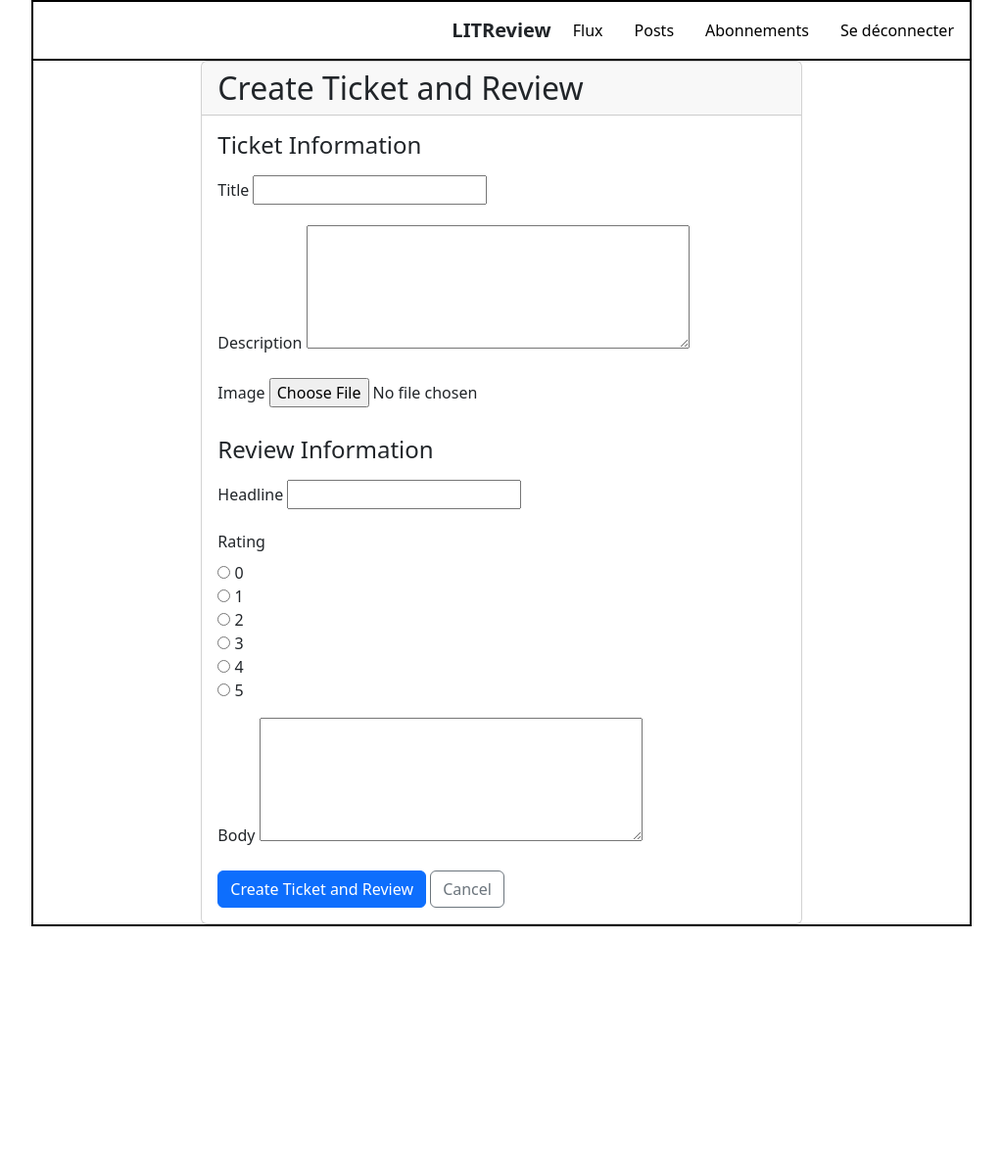
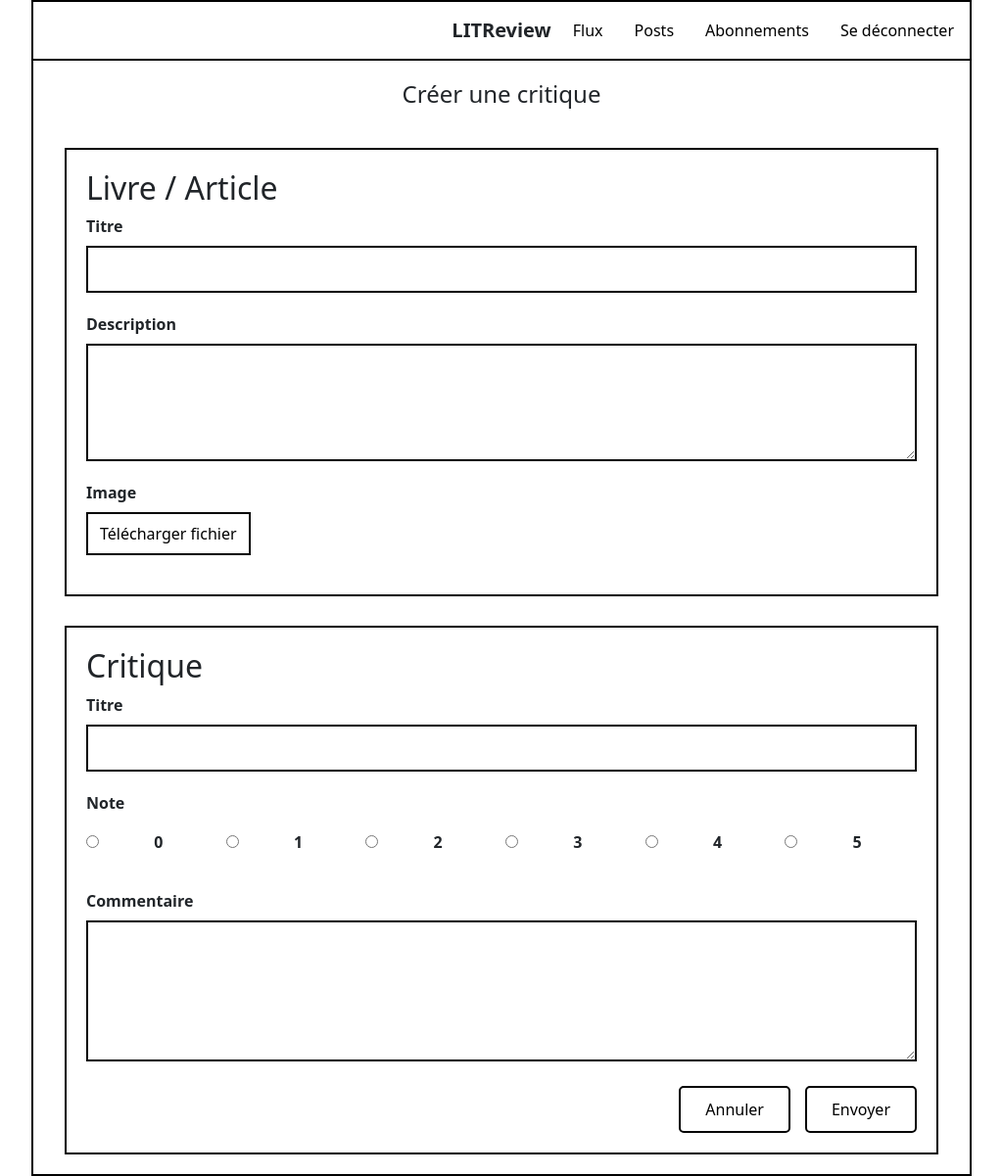
Before and after one commit to Hedi-Slm/Project9_Django_app, a Django app: page /reviews/create-ticket-review/ in a window 1280 px wide. Shown: the whole page at 98% size, without its empty margins (128-1151 px from the left). Before the commit the page ends 946 px from the top, so only its background shows below. Run offline with Django 5.2, Linux system fonts and the light colour scheme; a user stored in the database is signed in.

Commit message:
Updated the html to fit the wireframe

```diff
--- a/reviews/templates/reviews/create_ticket_review.html
+++ b/reviews/templates/reviews/create_ticket_review.html
@@ -1,47 +1,75 @@
 {% extends 'base_plus_navbar.html' %}
+{% load static %}
 
-{% block title %}Create Ticket and Review - LITReview{% endblock %}
+{% block title %}Create Ticket and Review - LITReview{% endblock title%}
+
+{% block extra_css %}
+<link rel="stylesheet" href="{% static 'reviews/create_ticket_review.css' %}">
+{% endblock extra_css %}
 
 {% block content %}
-<div class="row justify-content-center">
-    <div class="col-md-8">
-        <div class="card">
-            <div class="card-header">
-                <h2 class="mb-0">Create Ticket and Review</h2>
+<div class="combined-container">
+    <h1 class="page-title">Créer une critique</h1>
+
+    <form method="post" enctype="multipart/form-data">
+        {% csrf_token %}
+
+        <!-- Ticket Section -->
+        <div class="ticket-section">
+            <h2>Livre / Article</h2>
+
+            <div class="form-group">
+                <label for="id_title">Titre</label>
+                <input type="text" name="title" id="id_title" class="form-control" required>
             </div>
-            <div class="card-body">
-                <form method="post" enctype="multipart/form-data">
-                    {% csrf_token %}
 
-                    <h4 class="mb-3">Ticket Information</h4>
-                    {% for field in grouped_fields.ticket_fields %}
-                        <div class="mb-3">
-                            <label for="{{ field.id_for_label }}" class="form-label">{{ field.label }}</label>
-                            {{ field.errors }}
-                            {{ field }}
-                            {% if field.help_text %}
-                                <small class="form-text text-muted">{{ field.help_text }}</small>
-                            {% endif %}
-                        </div>
-                    {% endfor %}
+            <div class="form-group">
+                <label for="id_description">Description</label>
+                <textarea name="description" id="id_description" class="form-control" rows="4"></textarea>
+            </div>
 
-                    <h4 class="mb-3 mt-4">Review Information</h4>
-                    {% for field in grouped_fields.review_fields %}
-                        <div class="mb-3">
-                            <label for="{{ field.id_for_label }}" class="form-label">{{ field.label }}</label>
-                            {{ field.errors }}
-                            {{ field }}
-                            {% if field.help_text %}
-                                <small class="form-text text-muted">{{ field.help_text }}</small>
-                            {% endif %}
-                        </div>
-                    {% endfor %}
-
-                    <button type="submit" class="btn btn-primary">Create Ticket and Review</button>
-                    <a href="{% url 'reviews:feed' %}" class="btn btn-outline-secondary">Cancel</a>
-                </form>
+            <div class="form-group">
+                <label for="id_image">Image</label>
+                <button type="button" class="file-upload-btn" onclick="document.getElementById('id_image').click()">
+                    Télécharger fichier
+                </button>
+                <input type="file" name="image" id="id_image" style="display: none;">
             </div>
         </div>
-    </div>
+
+        <!-- Review Section -->
+        <div class="review-section">
+            <h2>Critique</h2>
+
+            <div class="form-group">
+                <label for="id_headline">Titre</label>
+                <input type="text" name="headline" id="id_headline" class="form-control" required>
+            </div>
+
+            <div class="form-group">
+                <label>Note</label>
+                <div class="rating-grid">
+                    {% for i in "012345"|make_list %}
+                    <div class="rating-option">
+                        <label>
+                            <input type="radio" name="rating" value="{{ i }}" required>
+                            <span class="radio-number">{{ i }}</span>
+                        </label>
+                    </div>
+                    {% endfor %}
+                </div>
+            </div>
+
+            <div class="form-group">
+                <label for="id_body">Commentaire</label>
+                <textarea name="body" id="id_body" class="form-control" rows="5"></textarea>
+            </div>
+
+            <div class="form-buttons">
+                <a href="{% url 'reviews:feed' %}" class="cancel-btn">Annuler</a>
+                <button type="submit" class="submit-btn">Envoyer</button>
+            </div>
+        </div>
+    </form>
 </div>
-{% endblock %}
+{% endblock content%}
```
